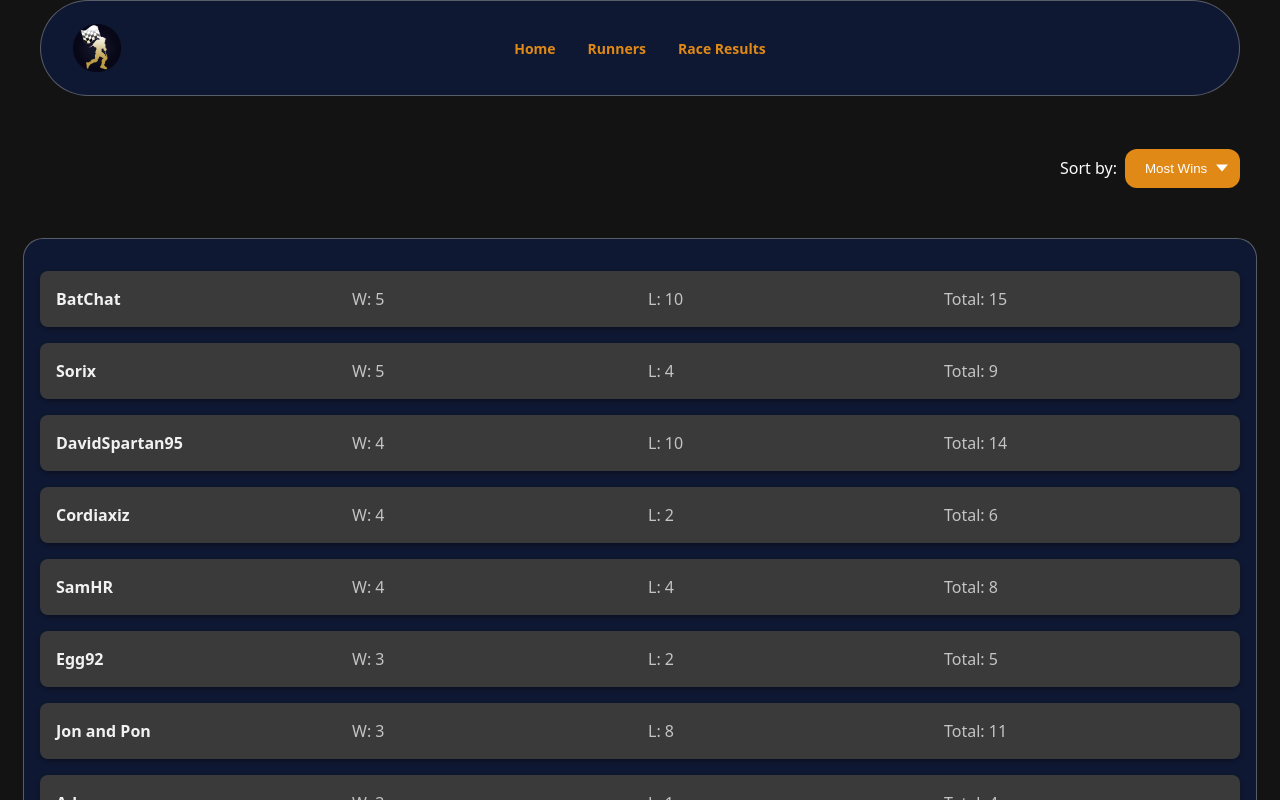
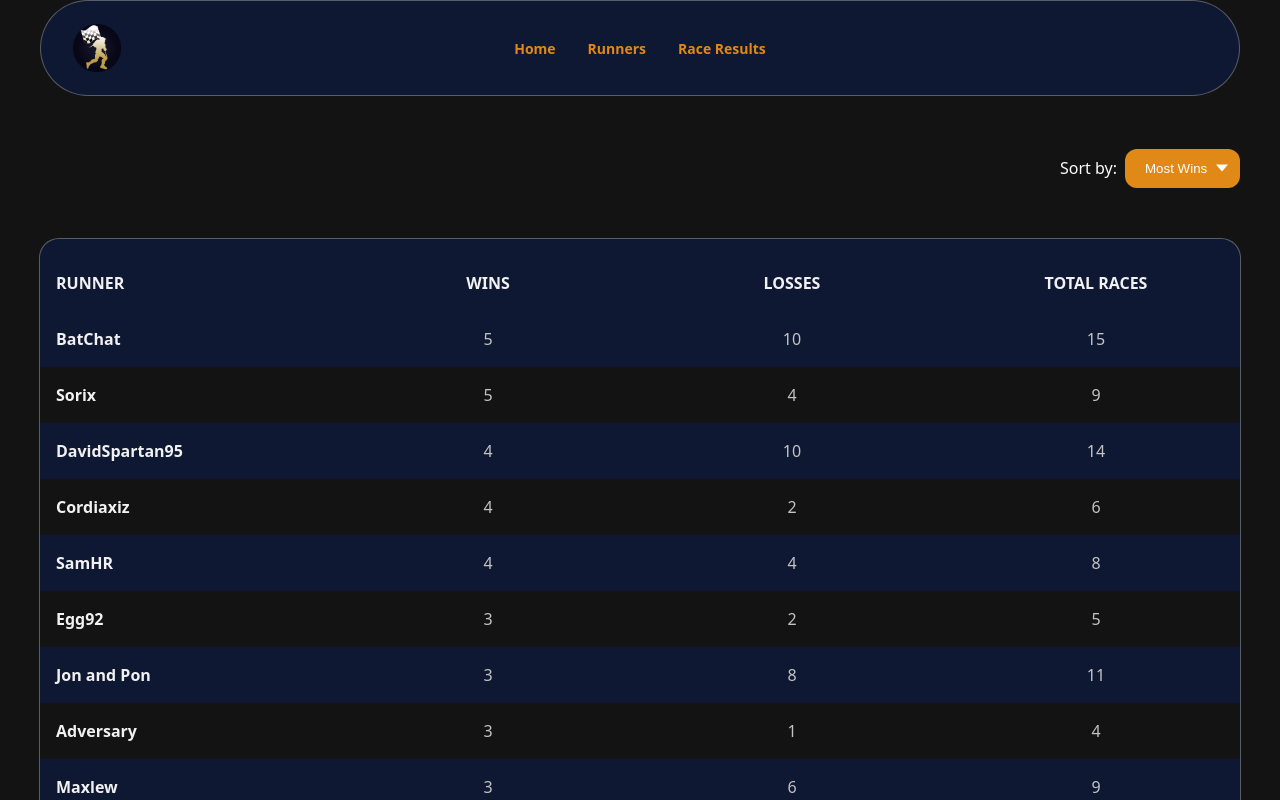
Before and after one commit to DavidSpartan95/HaloracesWeb, a Vue app in the folder haloraces-web/: page /#/runners in a window 1280 px wide. Shown: the top 800 px of the page. Built offline with nearby package versions, Linux system fonts and the light colour scheme.

Commit message:
New: Runners list theme changed

```diff
--- a/haloraces-web/src/views/Runners.vue
+++ b/haloraces-web/src/views/Runners.vue
@@ -14,17 +14,26 @@
 
 
     <div class="user-list">
-      <ul>
-        <li v-for="(user, index) in sortedUsers" :key="index" class="user-item">
-          <div class="user-stats">
-            <span class="user-name">{{ user.name }}</span>
-            <span>W: {{ user.wins }}</span>
-            <span>L: {{ user.losses }}</span>
-            <span>Total: {{ user.numRaces }}</span>
 
-          </div>
-        </li>
-      </ul>
+      <div class="title">
+        <span class="tittle-runner">RUNNER</span>
+        <span class="title-text">WINS</span>
+        <span class="title-text">LOSSES</span>
+        <span class="title-text">TOTAL RACES</span>
+      </div>
+
+
+      <li v-for="(user, index) in sortedUsers" :key="index"
+        :class="['user-item', index % 2 === 0 ? 'bg-blue' : 'bg-black']">
+        <div class="user-stats">
+          <span class="user-name">{{ user.name }}</span>
+          <span>{{ user.wins }}</span>
+          <span>{{ user.losses }}</span>
+          <span>{{ user.numRaces }}</span>
+        </div>
+      </li>
+
+
     </div>
 
   </div>
@@ -53,8 +62,19 @@ const sortedUsers = computed(() => {
 </script>
 
 <style scoped>
+
+.bg-blue {
+  background: #0F1832;
+}
+
+.bg-black {
+  background: #131313;
+}
+.inner-padding {
+  padding: 1rem;
+}
 .user-list {
-  padding: 1rem;
+
   max-width: 1200px;
   min-width: 900px;
   margin: 0 auto;
@@ -63,32 +83,51 @@ const sortedUsers = computed(() => {
   background: #0F1832;
 }
 
-ul {
-  list-style-type: none;
-  padding: 0;
+.title{
+  display: grid;
+  grid-template-columns: 1fr 1fr 1fr 1fr;
+  /* 4 evenly spaced columns */
+  width: 100%;
+  font-size: 1.0rem;
+
+  column-gap: 1rem;
+
+  padding-bottom: 1rem;
+  padding-top: 32px;
+}
+.tittle-runner {
+  font-weight: bold;
+  font-size: 1.0rem;
+  color: #f1f1f1;
+  text-align: left;
+  padding-left: 1rem;
+}
+.title-text {
+  font-weight: bold;
+  font-size: 1.0rem;
+  color: #f1f1f1;
+  text-align: center;
 }
 
 .user-item {
   display: flex;
   justify-content: flex-start;
-  padding: 1rem;
-  margin-bottom: 1rem;
-  background-color: #3a3a3a;
-  /* Slightly lighter dark for user item */
-  border-radius: 8px;
-  box-shadow: 0 2px 5px rgba(0, 0, 0, 0.3);
-  transition: background-color 0.3s ease;
+  width: 100%;
+  padding-bottom: 1rem;
+  padding-top: 1rem;
+
 }
 
 .user-item:hover {
-  background-color: #4c4c4c;
-  /* Lighter hover effect */
+  background-color: #001f4d;
 }
 
 .user-name {
   font-weight: bold;
   font-size: 1.0rem;
   color: #f1f1f1;
+  text-align: left;
+  padding-left: 1rem;
 }
 
 .user-stats {
@@ -99,14 +138,14 @@ ul {
   font-size: 1.0rem;
   color: #c4c4c4;
   column-gap: 1rem;
-  /* optional spacing between columns */
+  text-align: center;
 }
 
 .user-game-count {
   margin-top: 0.5rem;
   font-size: 0.85rem;
   color: #a8a8a8;
-  /* Slightly darker gray for game count */
+
 }
 
 .game-count {
```
